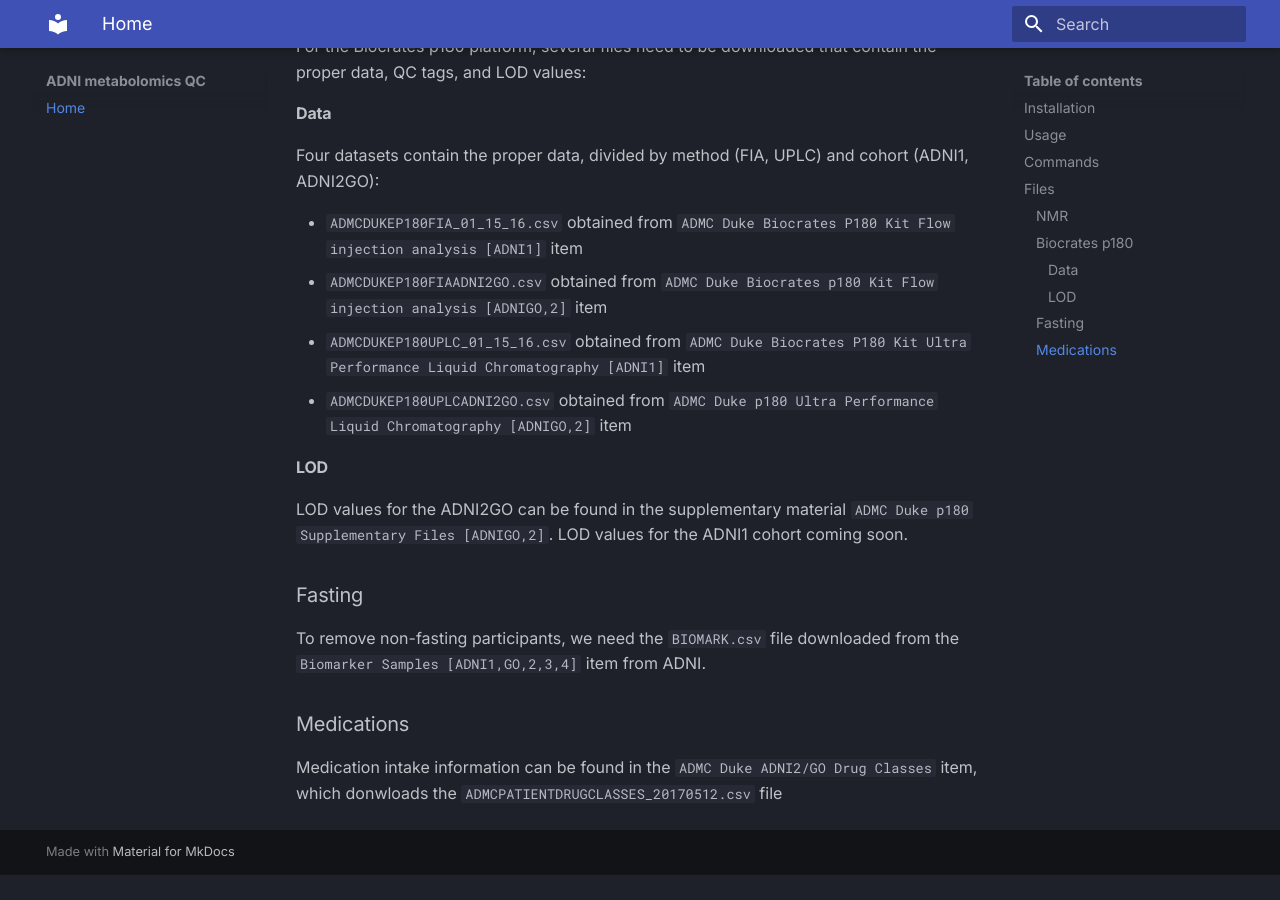
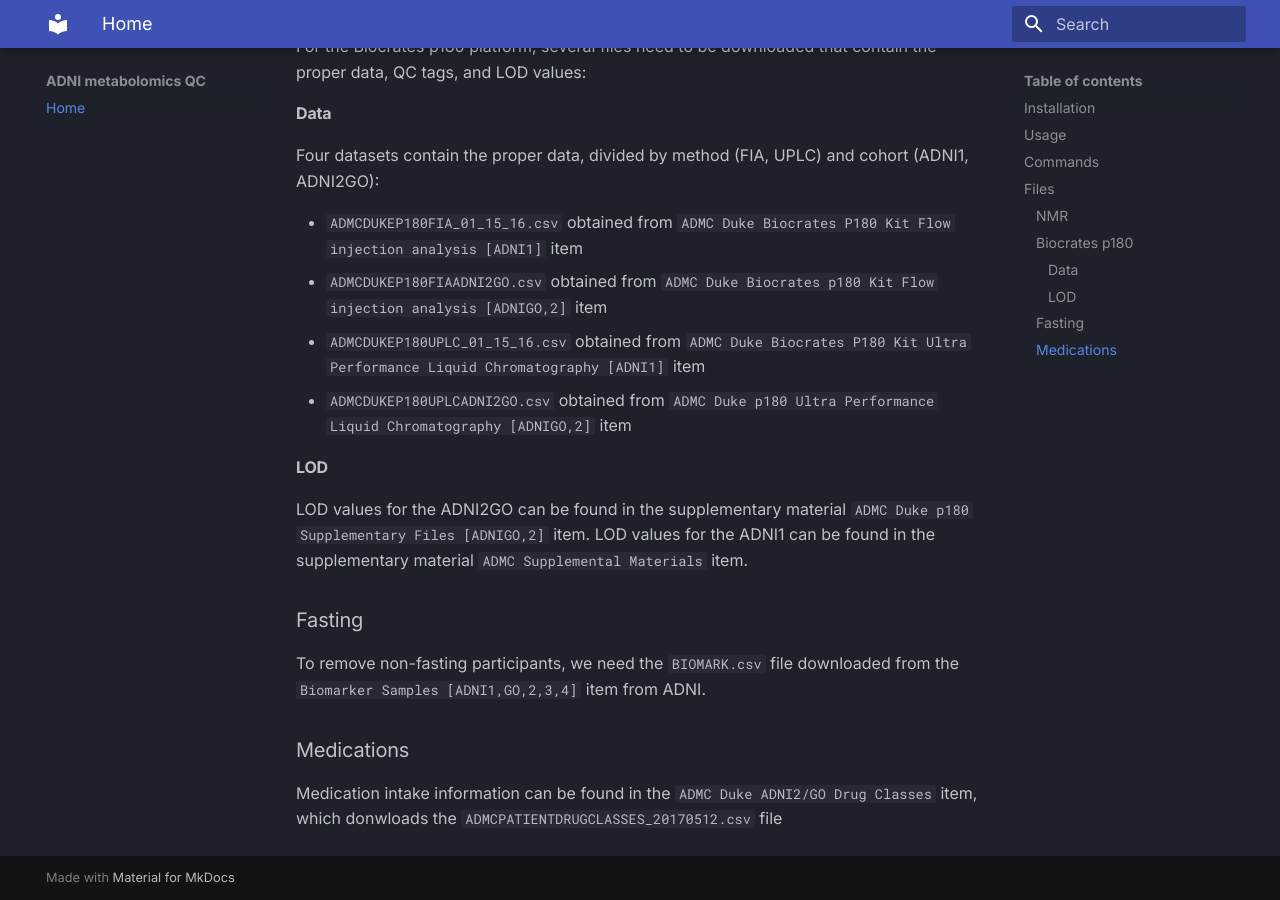
Before and after one commit to tomszar/metabo_adni, an MkDocs documentation site: the page built from docs/index.md, in a window 1280 px wide and 900 px high, scrolled down 1614 px. Built offline with MkDocs 1.6.1 and Material for MkDocs 9.7.7, drawn with Linux system fonts in a browser that asks for light colours; before the commit the page ends 2489 px from its top, so only the background shows below that.

Commit message:
added location of adni1 lod files

```diff
--- a/docs/index.md
+++ b/docs/index.md
@@ -63,8 +63,8 @@ Four datasets contain the proper data, divided by method (FIA, UPLC) and cohort
 
 #### LOD
 
-LOD values for the ADNI2GO can be found in the supplementary material `ADMC Duke p180 Supplementary Files [ADNIGO,2]`.
-LOD values for the ADNI1 cohort coming soon.
+LOD values for the ADNI2GO can be found in the supplementary material `ADMC Duke p180 Supplementary Files [ADNIGO,2]` item.
+LOD values for the ADNI1 can be found in the supplementary material `ADMC Supplemental Materials` item.
 
 ### Fasting
 
```
